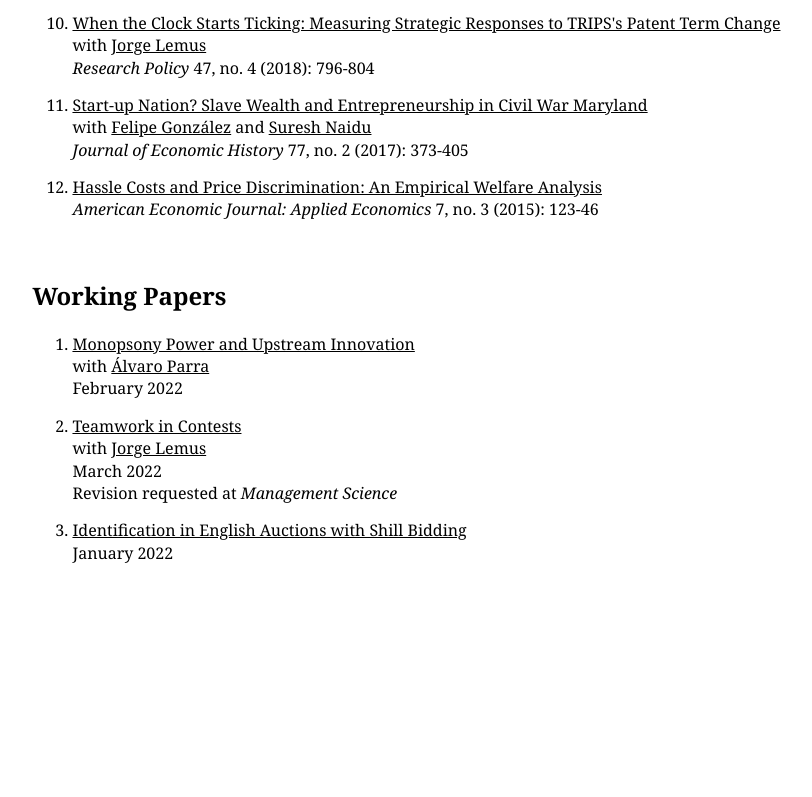
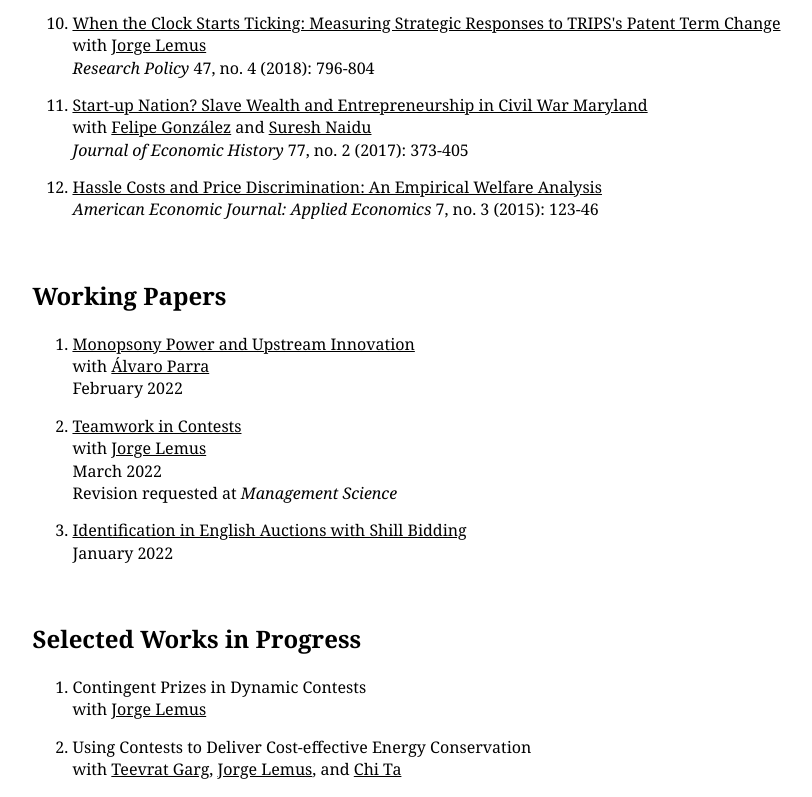
Before and after one commit to g-marshall/g-marshall.github.io, a plain HTML site: page index.html in a window 1280 px wide. Shown: the part 1076-1873 px from the top of the page, without its empty margins (241-1053 px from the left). Before the commit the page ends 1656 px from the top, so only its background shows below. Drawn offline with Linux system fonts and the light colour scheme.

Commit message:
Update index.html

```diff
--- a/index.html
+++ b/index.html
@@ -223,6 +223,31 @@ January 2022
 
 </ol>
 
+<!-- WIP -->
+<br>
+<h2>Selected Works in Progress</h2>
+<ol>
+
+<li>
+Contingent Prizes in Dynamic Contests</a><br>
+with <a href="https://sites.google.com/site/jorgelemuswebsite/">
+Jorge Lemus</a> <br>
+</li>
+
+<li>
+Using Contests to Deliver Cost-effective Energy Conservation<br>
+with <a href="https://www.teevratgarg.com/">
+Teevrat Garg</a>,
+<a href="https://sites.google.com/site/jorgelemuswebsite/">
+Jorge Lemus</a>, and
+	<a href="https://sites.google.com/view/chita/home">
+Chi Ta</a><br>
+</li>
+
+
+
+</ol>
+
 </div>
 
 
```
